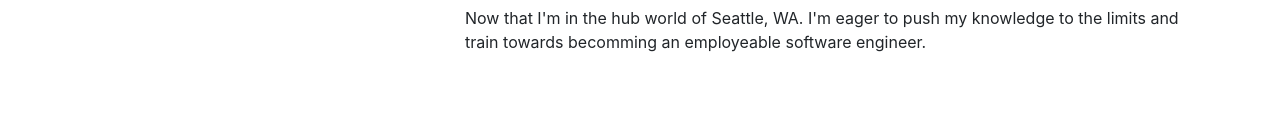
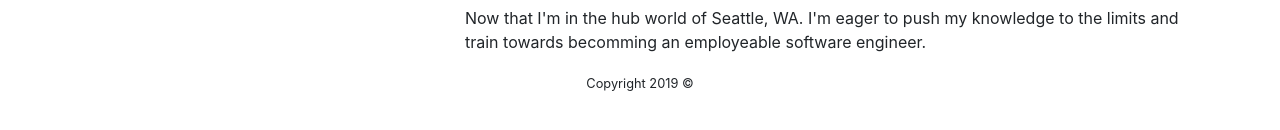
Before and after one commit to hunterwiegand/Bootstrap-Portfolio, a plain HTML site: page index.html in a window 1280 px wide. Shown: the part 532-662 px from the top of the page. Drawn offline with nearby package versions, Linux system fonts and the light colour scheme.

Commit message:
Added footer.

```diff
--- a/index.html
+++ b/index.html
@@ -77,6 +77,12 @@
         </div>
     </div>
 
+    <footer class="footer">
+        <div class="container theme-background-color-custom text-center">
+            <small>Copyright 2019 &copy;</small>
+        </div>
+    </footer>
+
     <!-- Optional JavaScript -->
     <!-- jQuery first, then Popper.js, then Bootstrap JS -->
     <script src="https://code.jquery.com/jquery-3.3.1.slim.min.js"
```
Also changed, not shown: portfolio.html (+10 -8 lines).
